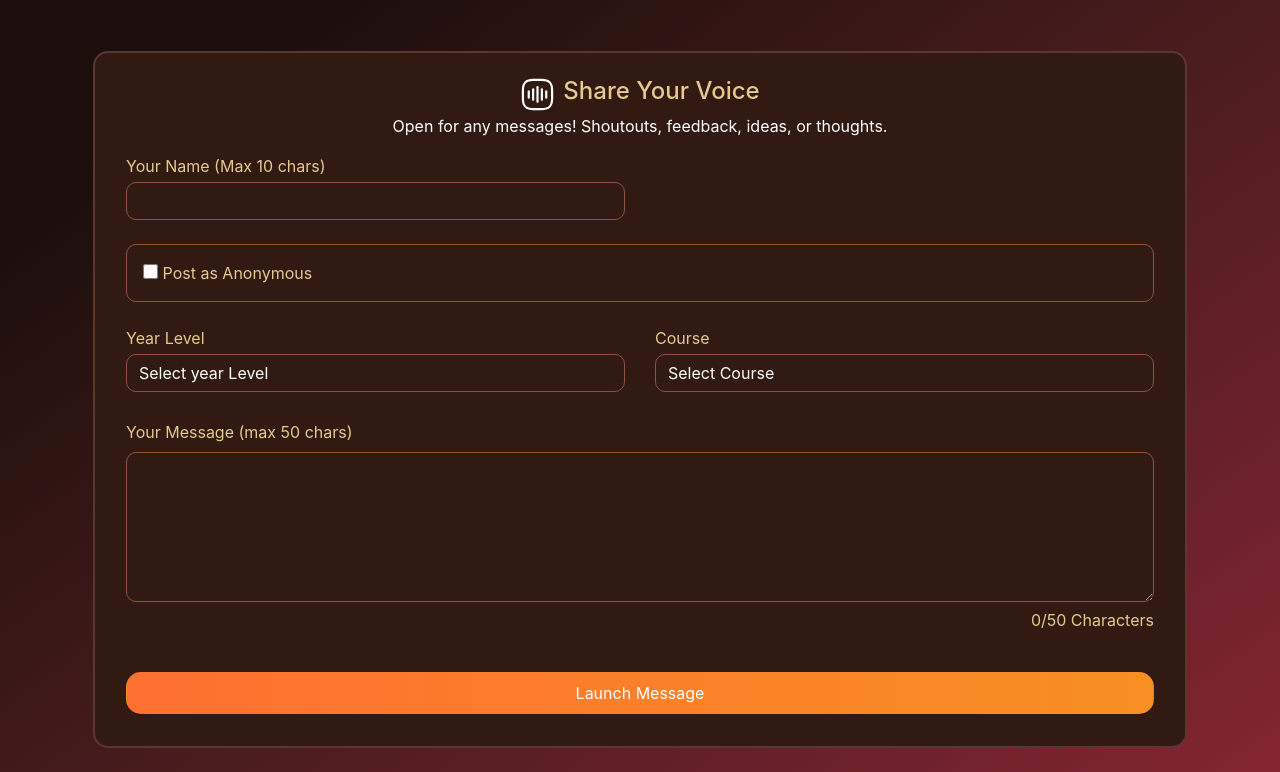
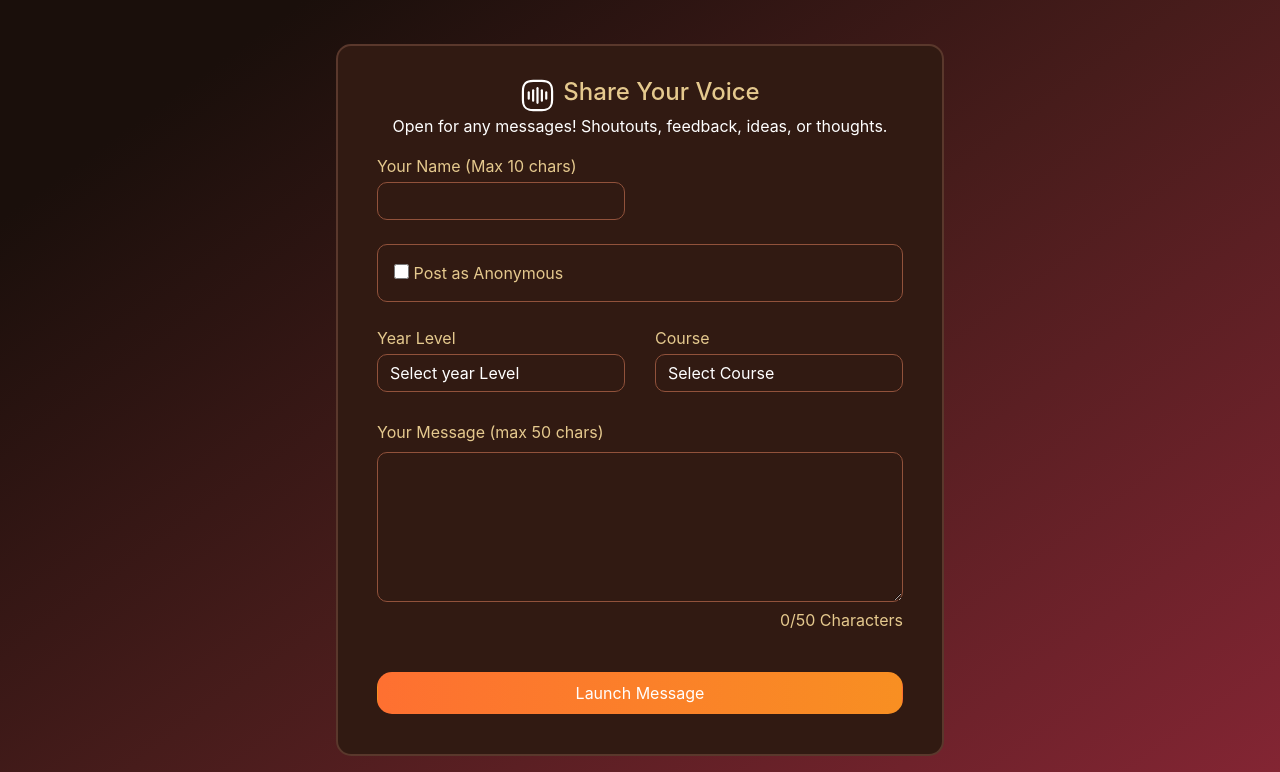
Before and after one commit to LikeNmuFF/Confesshout, a Python web app: template templates/form.html in a window 1280 px wide. Shown: the part 150-922 px from the top of the page. Run offline with Jinja, Linux system fonts and the light colour scheme; the template is opened without the code that fills it, so the values that code supplies are empty.

Commit message:
Minor changes to the from page

```diff
--- a/static/css/form.css
+++ b/static/css/form.css
@@ -22,6 +22,10 @@
     border: solid #91523b 1px;
     width: 100%;
     color: white;
+}
+
+.form-container .form-group input.disabled{
+    background: #582e1e80;
 }
 
 .form-container .form-group input[type="text"]:focus{
--- a/static/css/style.css
+++ b/static/css/style.css
@@ -17,6 +17,8 @@ body{
 
 .overflow-y-auto{
   overflow-y: auto;
+  scrollbar-width: none;
+  scrollbar-color: #421b19 transparent;
 }
 
 @media (max-width: 600px) {
--- a/static/js/form.js
+++ b/static/js/form.js
@@ -3,12 +3,19 @@ function handleChange(e) {
 
     const label = e.target.parentElement;
 
-    console.log(label.classList);
+    const name_field = document.getElementById("name_field");
+
+    label.classList.toggle("checked");
+    name_field.classList.toggle("disabled");
 
     if (status) {
-        label.classList.toggle("checked");
+
+        name_field.value = "";
+        name_field.innerHTML = "";
+
+        name_field.disabled = true
     } else {
-        label.classList.toggle('checked');
+        name_field.disabled = false
     }
 }
 
--- a/templates/form.html
+++ b/templates/form.html
@@ -12,8 +12,8 @@
 </head>
 
 <body>
-    <div class="d-flex h-100 justify-content-center align-items-center overflow-y-auto">
-        <div class="container h-sm-100 overflow-y-auto">
+    <div class="row justify-content-center h-100 w-100 m-0 overflow-y-auto">
+        <div class="col-sm-12 col-md-6 h-sm-100 p-0 overflow-y-auto">
             <div>
                 <img src="#" alt="#">
             </div>
@@ -23,8 +23,8 @@
                 <p class="p-0 m-0">FREEDOM WALL</p>
             </div>
 
-            <div class="form-container row g-3 mt-5 mb-3 mx-2">
-                <div class="w-100">
+            <div class="form-container row g-3 mt-5 mb-3 mx-3">
+                <div class="w-100 p-2">
                     <div class="d-flex justify-content-center mt-4">
                         <svg width="35" height="35" viewBox="0 0 24 24" fill="none" xmlns="http://www.w3.org/2000/svg">
                             <path d="M6 9.85986V14.1499" stroke="white" stroke-width="1.5" stroke-linecap="round"
@@ -48,11 +48,11 @@
 
                     <div class="w-100">
                         <form class="row g-2 ml-3 mr-3">
-                            <div class="form-group col-md-6 col-sm-12">
+                            <div class="form-group col-md-6 ">
                                 <label class="w-100">
                                     Your Name (Max 10 chars)
 
-                                    <input type="text" name="name" class="form-control mt-1" maxlength="10">
+                                    <input type="text" name="name"  class="form-control mt-1" maxlength="10" id="name_field">
                                 </label>
                             </div>
 
```
